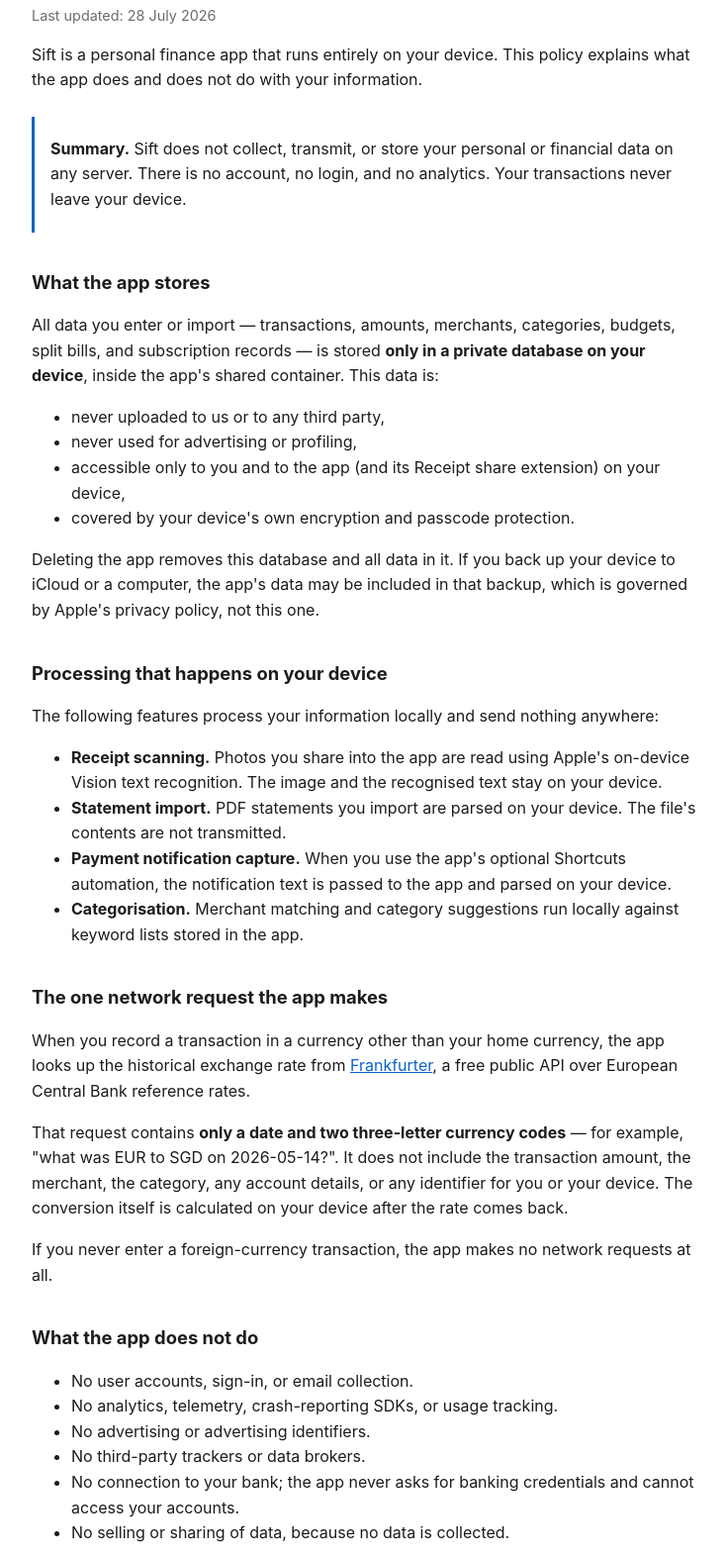
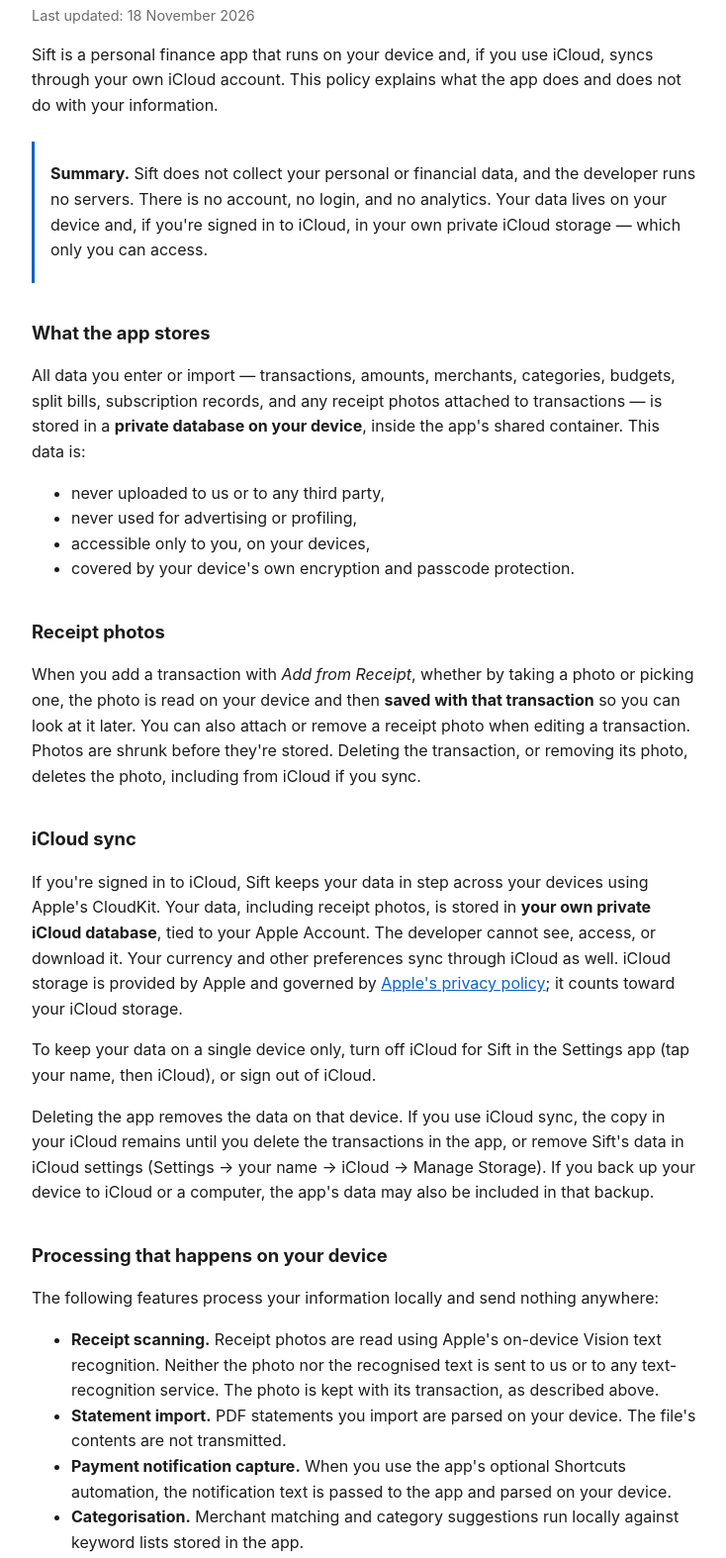
Before and after one commit to jonzyyyy/expense-tracker-site, a plain HTML site: page privacy.html in a window 1280 px wide. Shown: the part 180-1754 px from the top of the page at 99% size, without its empty margins (272-1006 px from the left). Drawn offline with Linux system fonts and the light colour scheme.

Commit message:
Privacy policy: cover iCloud sync, stored receipt photos and in-app purchases

```diff
--- a/privacy.html
+++ b/privacy.html
@@ -29,41 +29,66 @@
 <body>
   <p><a href="index.html">&larr; Sift</a></p>
   <h1>Privacy Policy</h1>
-  <p class="updated">Last updated: 28 July 2026</p>
+  <p class="updated">Last updated: 18 November 2026</p>
 
-  <p>Sift is a personal finance app that runs entirely on your device.
-     This policy explains what the app does and does not do with your
+  <p>Sift is a personal finance app that runs on your device and, if you use
+     iCloud, syncs through your own iCloud account. This policy explains what the app does and does not do with your
      information.</p>
 
   <div class="summary">
-    <p><strong>Summary.</strong> Sift does not collect, transmit, or
-    store your personal or financial data on any server. There is no account, no
-    login, and no analytics. Your transactions never leave your device.</p>
+    <p><strong>Summary.</strong> Sift does not collect your personal or
+    financial data, and the developer runs no servers. There is no account, no
+    login, and no analytics. Your data lives on your device and, if you're
+    signed in to iCloud, in your own private iCloud storage — which only you can
+    access.</p>
   </div>
 
   <h2>What the app stores</h2>
   <p>All data you enter or import — transactions, amounts, merchants, categories,
-     budgets, split bills, and subscription records — is stored <strong>only in a
-     private database on your device</strong>, inside the app's shared container.
-     This data is:</p>
+     budgets, split bills, subscription records, and any receipt photos attached
+     to transactions — is stored in a <strong>private database on your
+     device</strong>, inside the app's shared container. This data is:</p>
   <ul>
     <li>never uploaded to us or to any third party,</li>
     <li>never used for advertising or profiling,</li>
-    <li>accessible only to you and to the app (and its Receipt share extension)
-        on your device,</li>
+    <li>accessible only to you, on your devices,</li>
     <li>covered by your device's own encryption and passcode protection.</li>
   </ul>
-  <p>Deleting the app removes this database and all data in it. If you back up
-     your device to iCloud or a computer, the app's data may be included in that
-     backup, which is governed by Apple's privacy policy, not this one.</p>
+
+  <h2>Receipt photos</h2>
+  <p>When you add a transaction with <em>Add from Receipt</em>, whether by
+     taking a photo or picking one, the photo is read on your device and then
+     <strong>saved with that transaction</strong> so you can look at it later.
+     You can also attach or remove a receipt photo when editing a transaction.
+     Photos are shrunk before they're stored. Deleting the transaction, or
+     removing its photo, deletes the photo, including from iCloud if you
+     sync.</p>
+
+  <h2>iCloud sync</h2>
+  <p>If you're signed in to iCloud, Sift keeps your data in step across your
+     devices using Apple's CloudKit. Your data, including receipt photos, is
+     stored in <strong>your own private iCloud database</strong>, tied to your
+     Apple Account. The developer cannot see, access, or download it. Your
+     currency and other preferences sync through iCloud as well. iCloud storage is provided
+     by Apple and governed by
+     <a href="https://www.apple.com/legal/privacy/">Apple's privacy policy</a>;
+     it counts toward your iCloud storage.</p>
+  <p>To keep your data on a single device only, turn off iCloud for Sift in
+     the Settings app (tap your name, then iCloud), or sign out of iCloud.</p>
+  <p>Deleting the app removes the data on that device. If you use iCloud sync,
+     the copy in your iCloud remains until you delete the transactions in the
+     app, or remove Sift's data in iCloud settings (Settings → your name →
+     iCloud → Manage Storage). If you back up your device to iCloud or a
+     computer, the app's data may also be included in that backup.</p>
 
   <h2>Processing that happens on your device</h2>
   <p>The following features process your information locally and send nothing
      anywhere:</p>
   <ul>
-    <li><strong>Receipt scanning.</strong> Photos you share into the app are read
-        using Apple's on-device Vision text recognition. The image and the
-        recognised text stay on your device.</li>
+    <li><strong>Receipt scanning.</strong> Receipt photos are read using Apple's
+        on-device Vision text recognition. Neither the photo nor the recognised
+        text is sent to us or to any text-recognition service. The photo is
+        kept with its transaction, as described above.</li>
     <li><strong>Statement import.</strong> PDF statements you import are parsed
         on your device. The file's contents are not transmitted.</li>
     <li><strong>Payment notification capture.</strong> When you use the app's
@@ -73,7 +98,9 @@
         suggestions run locally against keyword lists stored in the app.</li>
   </ul>
 
-  <h2>The one network request the app makes</h2>
+  <h2>The one network request the app makes itself</h2>
+  <p>Apart from iCloud sync, which Apple handles, Sift makes one kind of network
+     request.</p>
   <p>When you record a transaction in a currency other than your home currency,
      the app looks up the historical exchange rate from
      <a href="https://frankfurter.dev">Frankfurter</a>, a free public API over
@@ -83,8 +110,14 @@
      not include the transaction amount, the merchant, the category, any account
      details, or any identifier for you or your device. The conversion itself is
      calculated on your device after the rate comes back.</p>
-  <p>If you never enter a foreign-currency transaction, the app makes no network
-     requests at all.</p>
+  <p>If you never enter a foreign-currency transaction, this request is never
+     made.</p>
+
+  <h2>In-app purchases</h2>
+  <p>Sift is free to download. If it offers optional in-app purchases, they are
+     processed entirely by Apple through the App Store. The developer never
+     receives your payment details or your name, and doesn't link purchases to
+     anything you've recorded in the app.</p>
 
   <h2>What the app does not do</h2>
   <ul>
```
